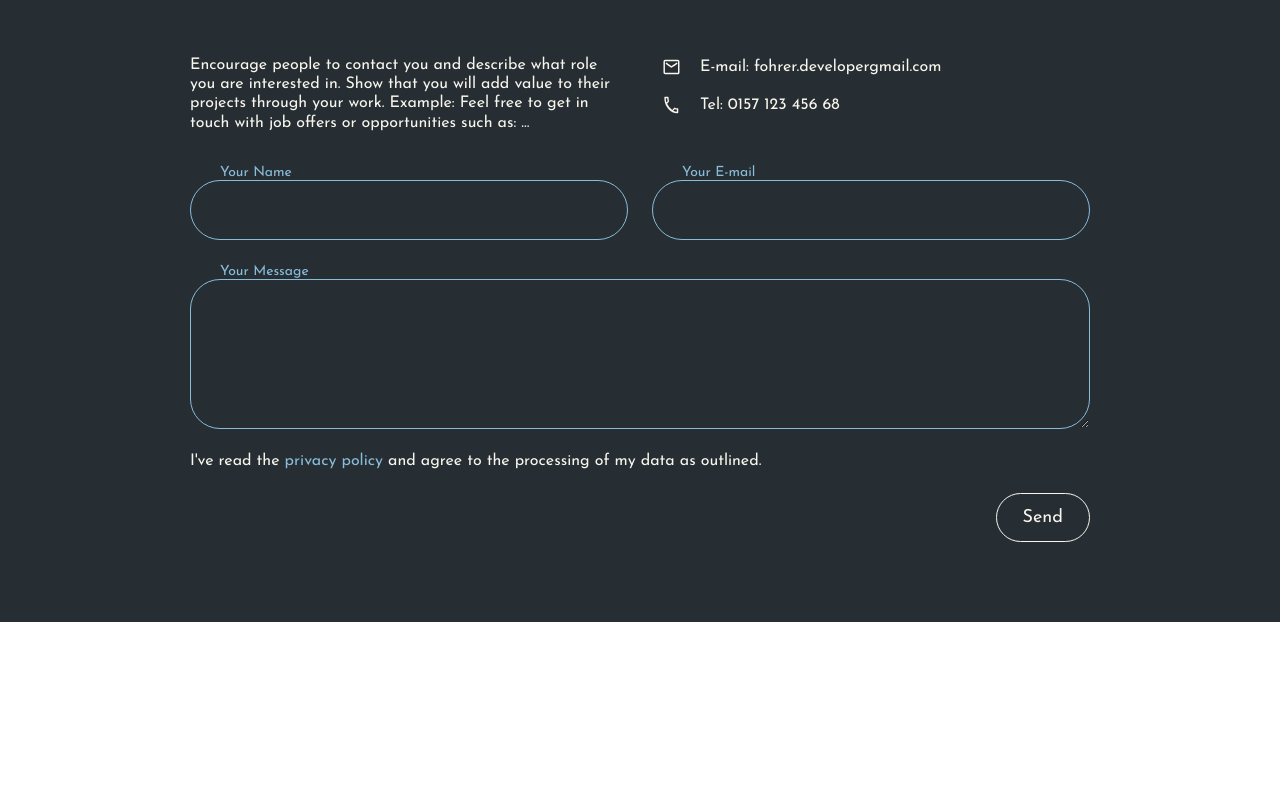
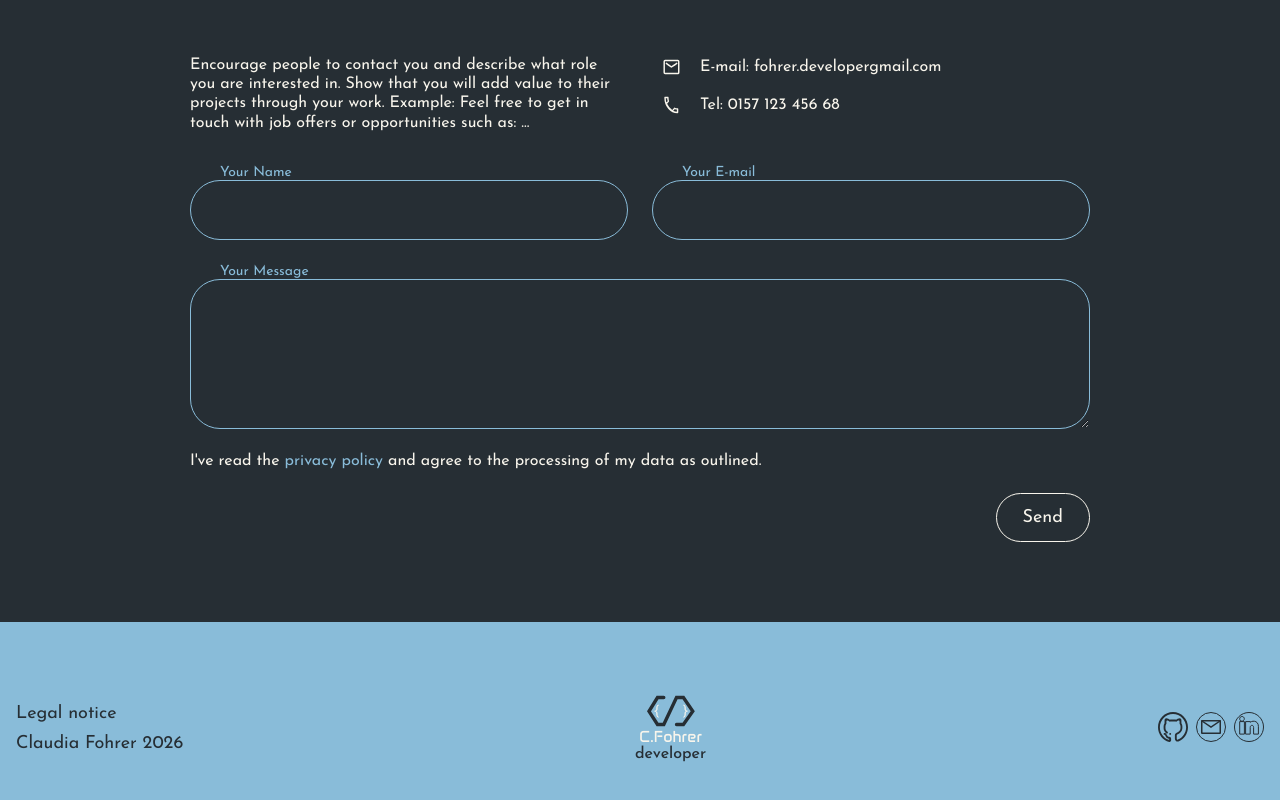
Before and after one commit to Saki63/portfolio, an Angular app: page / in a window 1280 px wide. Shown: the part 3542-4342 px from the top of the page. Before the commit the page ends 4164 px from the top, so only its background shows below. Built offline with nearby package versions, Linux system fonts and the light colour scheme.

Commit message:
feat: add footer and removed navigation bar

```diff
--- a/src/app/app.component.html
+++ b/src/app/app.component.html
@@ -12,5 +12,5 @@
 <app-section [title]="'Contact me'">
    <app-contact-me></app-contact-me>
 </app-section>
-
+<app-footer></app-footer>
 <router-outlet></router-outlet>
--- a/src/app/app.component.ts
+++ b/src/app/app.component.ts
@@ -8,11 +8,12 @@ import { MySkillsComponent } from './my-skills/my-skills.component';
 import { MyProjectsComponent } from './my-projects/my-projects.component';
 import { ReferencesComponent } from './references/references.component';
 import { ContactMeComponent } from "./contact-me/contact-me.component";
+import { FooterComponent } from "./shared/components/footer/footer.component";
 
 @Component({
   selector: 'app-root',
   standalone: true,
-  imports: [CommonModule, RouterOutlet, LandingpageComponent, SectionComponent, WhyMeComponent, MySkillsComponent, MyProjectsComponent, ReferencesComponent, ContactMeComponent],
+  imports: [CommonModule, RouterOutlet, LandingpageComponent, SectionComponent, WhyMeComponent, MySkillsComponent, MyProjectsComponent, ReferencesComponent, ContactMeComponent, FooterComponent],
   templateUrl: './app.component.html',
   styleUrl: './app.component.scss'
 })
--- a/src/app/landingpage/landingpage.component.ts
+++ b/src/app/landingpage/landingpage.component.ts
@@ -1,8 +1,8 @@
 import { Component, HostListener } from '@angular/core';
-import { NavigationBarComponent } from './navigation-bar/navigation-bar.component';
 import { LogoComponent } from '../shared/logo/logo.component';
 import { SvgImageModule } from '../shared/svg-images/svg-images';
 import { colorPalette } from '../shared/color-palette';
+import { NavigationBarComponent } from '../shared/components/navigation-bar/navigation-bar.component';
 
 @Component({
   selector: 'app-landingpage',
--- /dev/null
+++ b/src/app/shared/components/footer/footer.component.html
@@ -0,0 +1,14 @@
+<footer>
+    <div class="content content_limit">
+        <div class="left_side">
+            <a href="">Legal notice</a>
+            <span>Claudia Fohrer 2026</span>
+        </div>
+        <app-logo [color]="'#262E34'"></app-logo>
+        <ul>
+            <li><app-icon-github [size]="30" [color]="'#262E34'"></app-icon-github></li>
+            <li><app-icon-email [size]="30" [color]="'#262E34'"></app-icon-email></li>
+            <li><app-icon-linkedin [size]="30" [color]="'#262E34'"></app-icon-linkedin></li>
+        </ul>
+    </div>
+</footer>
--- /dev/null
+++ b/src/app/shared/components/footer/footer.component.scss
@@ -0,0 +1,43 @@
+@import '../../scss/fonts.scss';
+@import '../../../../styles.scss';
+
+footer {
+    @include flex-box();
+    background-color: $primary-color;
+    height: 214px;
+
+    .content{
+        @include flex-box($jc: space-between);
+        padding: 16px;
+        width: 100%;
+
+        .left_side{
+            @include flex-box($fd: column, $ai:start, $g: 8px);
+            font-family: 'Josefin_Sans_Regular';
+            font-size: 18px;
+            line-height: 120%;
+            color: #262E34;
+            a{
+                text-decoration: none;
+                color:inherit;
+                cursor: pointer;
+
+                &:hover{
+                    color: #F8F5EC;
+                    opacity: 70%;
+                }
+
+                &:focus{
+                    color: #F8F5EC;
+                }
+            }
+        }
+
+        ul{
+            @include flex-box($g: 8px);
+            padding: 0;
+            list-style: none;
+        }
+    }
+
+}
--- a/src/app/landingpage/navigation-bar/navigation-bar.component.scss
+++ b/src/app/shared/components/navigation-bar/navigation-bar.component.scss
@@ -1,5 +1,5 @@
-@import '../../shared/scss/fonts.scss';
-@import '../../../styles.scss';
+@import '../../../shared/scss/fonts.scss';
+@import '../../../../styles.scss';
 
 @mixin font($family: 'Josefin_Sans_Regular', $size: 26px, $color: $primary-dark-color){
     font-family: $family;
--- a/src/app/landingpage/navigation-bar/navigation-bar.component.ts
+++ b/src/app/shared/components/navigation-bar/navigation-bar.component.ts
@@ -1,6 +1,6 @@
+import { colorPalette } from '../../../shared/color-palette';
 import { Component } from '@angular/core';
-import { LogoComponent } from '../../shared/logo/logo.component';
-import { colorPalette } from '../../shared/color-palette';
+import { LogoComponent } from '../../logo/logo.component';
 
 @Component({
   selector: 'app-navigation-bar',
```
Also changed, not shown: src/app/shared/components/footer/footer.component.ts (added, +14 -0 lines), src/app/shared/components/navigation-bar/navigation-bar.component.html (renamed from src/app/landingpage/navigation-bar/navigation-bar.component.html).
